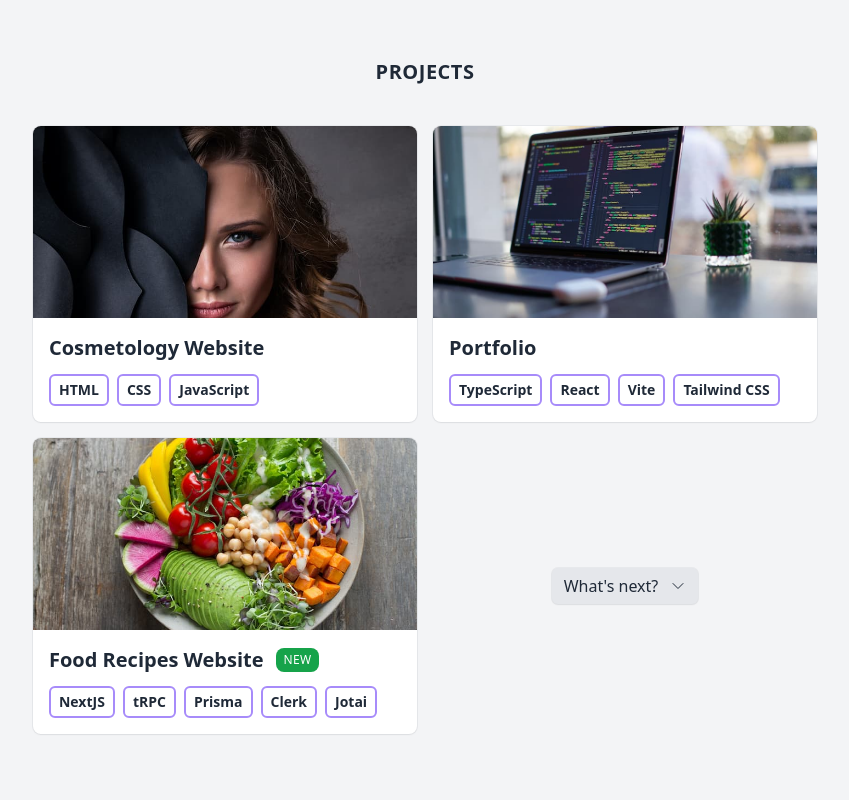
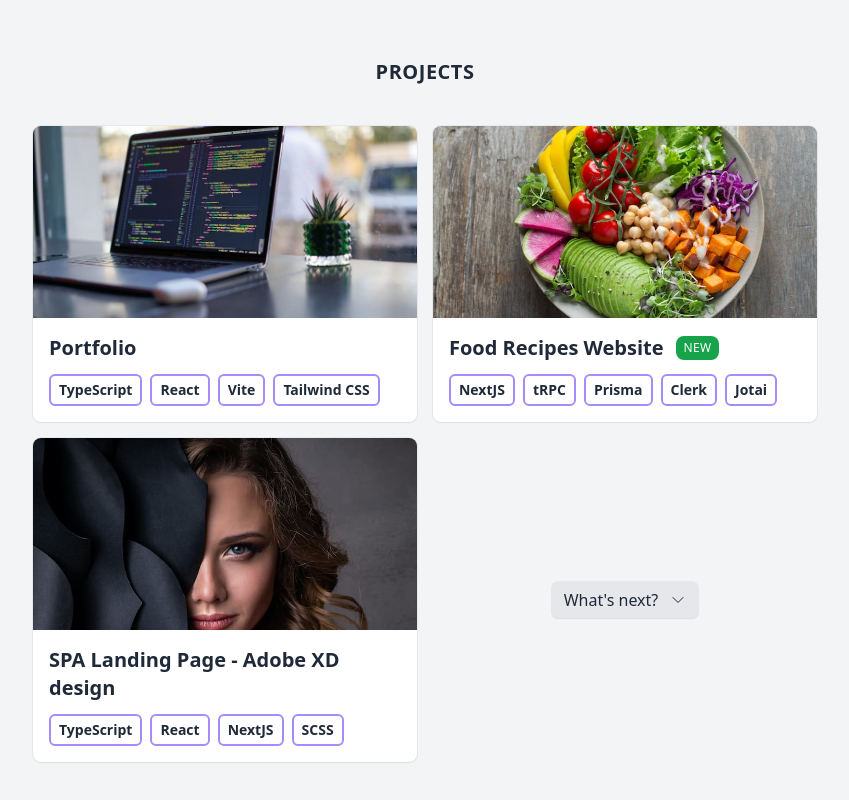
Before and after one commit to justaslaz/portfolio, a React (Vite) app: page / in a window 1280 px wide. Shown: the part 440-1240 px from the top of the page, without its empty margins (215-1064 px from the left). Built offline with nearby package versions, Linux system fonts and the light colour scheme.

Commit message:
feat: add new project

```diff
--- a/src/data/projects.ts
+++ b/src/data/projects.ts
@@ -1,12 +1,12 @@
 export default [
-  {
-    id: 'pr1',
-    title: 'Cosmetology Website',
-    imgUrl: '/assets/projects-img/cosmetology-website.jpg',
-    projectUrl: 'https://kosmetologe-silvija.netlify.app',
-    languagesAndTools: ['HTML', 'CSS', 'JavaScript'],
-    isNew: false,
-  },
+  // {
+  //   id: 'pr1',
+  //   title: 'Cosmetology Website',
+  //   imgUrl: '/assets/projects-img/cosmetology-website.jpg',
+  //   projectUrl: 'https://kosmetologe-silvija.netlify.app',
+  //   languagesAndTools: ['HTML', 'CSS', 'JavaScript'],
+  //   isNew: false,
+  // },
   {
     id: 'pr2',
     title: 'Portfolio',
@@ -23,4 +23,12 @@ export default [
     languagesAndTools: ['NextJS', 'tRPC', 'Prisma', 'Clerk', 'Jotai'],
     isNew: true,
   },
+  {
+    id: 'pr4',
+    title: 'SPA Landing Page - Adobe XD design',
+    imgUrl: '/assets/projects-img/cosmetology-website.jpg',
+    projectUrl: 'https://spa-landing-page-01.vercel.app',
+    languagesAndTools: ['TypeScript', 'React', 'NextJS', 'SCSS'],
+    isNew: false,
+  },
 ];
```
